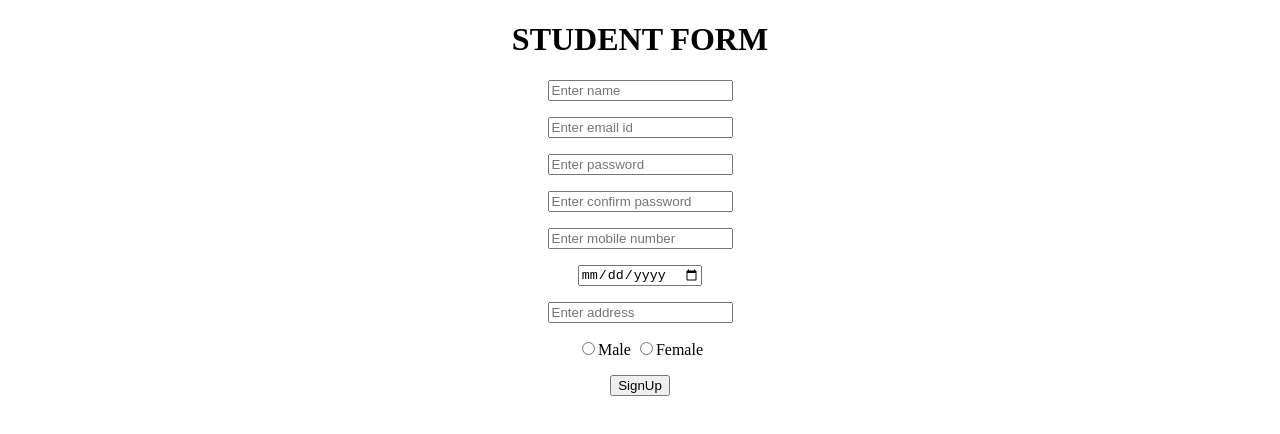
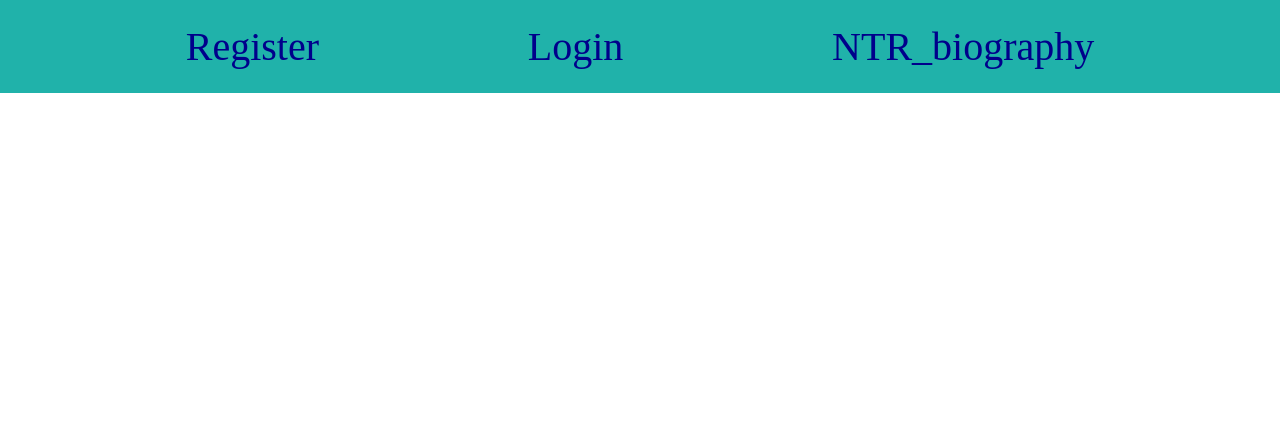
Before and after one commit to dhanekula-aasritha/first-task, a plain HTML site: page index.html in a window 1280 px wide. Drawn offline with Linux system fonts and the light colour scheme.

Commit message:
added navigation

```diff
--- a/index.html
+++ b/index.html
@@ -4,26 +4,13 @@
 	<meta charset="utf-8">
 	<meta name="viewport" content="width=device-width, initial-scale=1">
 	<title></title>
+	<link rel="stylesheet" href="navigation.css"/>
 </head>
 <body>
-	<form action="login.html"/>
-		<h1 align="center"><b>STUDENT FORM</b></h1>
-		<center>
-     <p><input type="text" placeholder="Enter name"/></p>
-     <p><input type="email" placeholder="Enter email id"/></p>
-     <p><input type="password"placeholder="Enter password"/></p>
-     <p><input type="confirm password" placeholder="Enter confirm password"/></p>
-     <p><input type="number" placeholder="Enter mobile number"/></p>
-     <p><input type="date"/></p>
-     <p><input type="address" placeholder="Enter address"/></p>
-     <p>
-     	<input type="radio" value="male" name="gender"/>Male
-     	<input type="radio" value="female" name="gender"/>Female
-     </p>
-     <p>
-     	<button>SignUp</button>
-     </p>
- </center>
-	</form>
+	<nav class="navigation">
+    <a href="register.html">Register</a>
+    <a href="login.html">Login</a>
+    <a href="ntr_biography.html">NTR_biography</a>
+   </nav>
 </body>
 </html>
--- /dev/null
+++ b/navigation.css
@@ -0,0 +1,17 @@
+*{
+ margin: 0%;
+ }
+ .navigation{
+	background-color:lightseagreen;
+	display: flex;
+    justify-content: space-evenly;
+ }
+ .navigation a{
+	color: darkblue;
+	font-size: 40px;
+	text-decoration: none;
+	padding: 1.8%;
+ }
+ .navigation a:hover{
+    background-color: deeppink;
+ }
```
Also changed, not shown: login.html (+11 -0 lines), ntr_biography.html (+6 -0 lines), register.html (added, +43 -0 lines).
